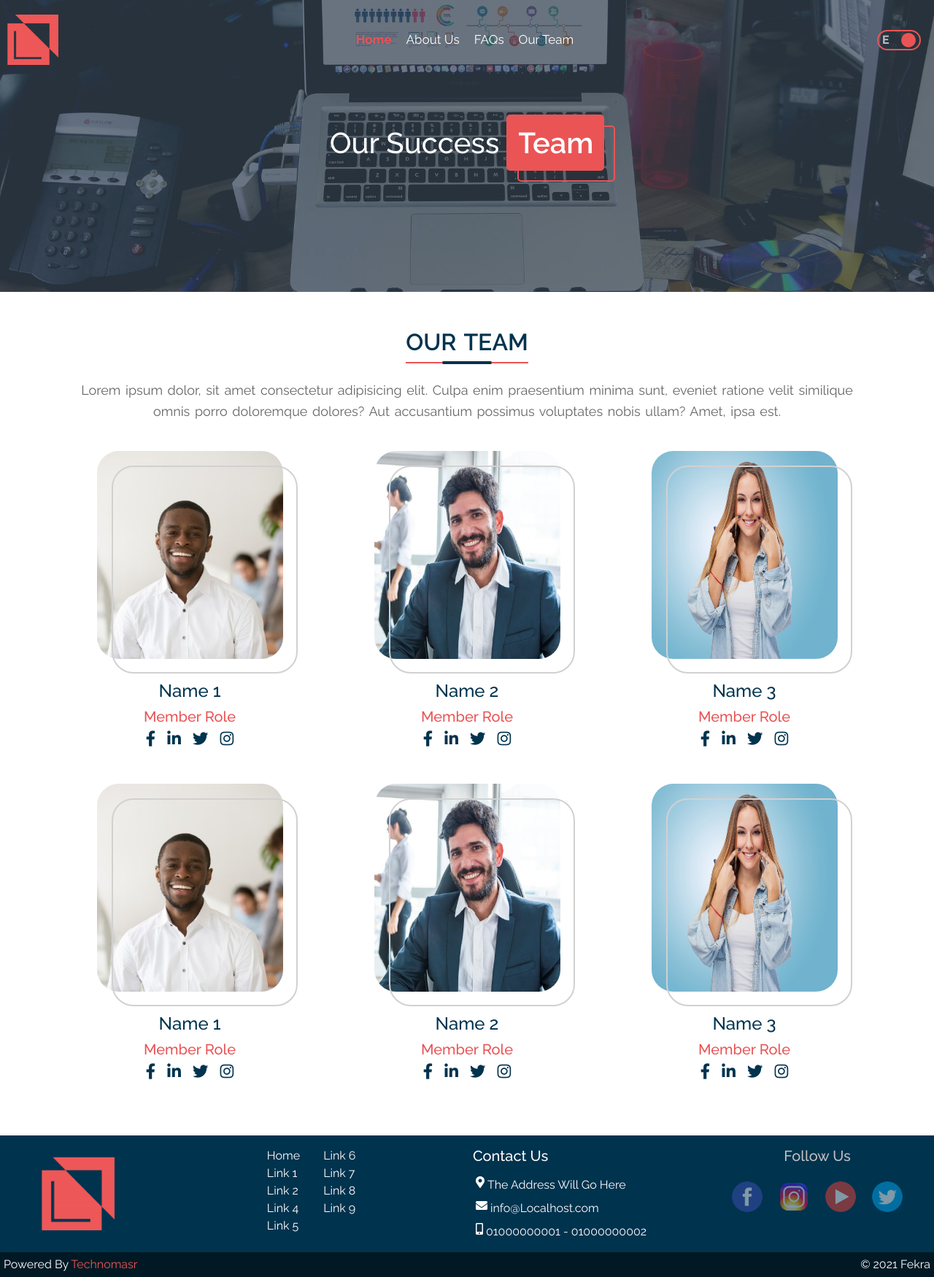
After one commit to mahmoudsiliman75/fekra_template, a PHP site: page /Team.php in a window 1280 px wide. The commit adds this page. Shown: the whole page at 73% size. Run offline with PHP 8.4, Linux system fonts and the light colour scheme; some libraries are stand-ins or nearby versions.

Commit message:
finish all teaam page

```diff
--- a/Faqs.php
+++ b/Faqs.php
@@ -27,7 +27,7 @@
     </div>
 
     <div class="row justify-content-center">
-      <div class="col-10 col-md-6 my-3">
+      <div class="col-12 col-md-6 my-3">
         <div class="video_wraper">
           <iframe src="https://www.youtube.com/embed/xZPafUhm68s" title="YouTube video player" frameborder="0" allow="accelerometer; autoplay; clipboard-write; encrypted-media; gyroscope; picture-in-picture" allowfullscreen></iframe>
         </div>
--- /dev/null
+++ b/Team.php
@@ -0,0 +1,294 @@
+<!-- START:: INCLUDING THE HEADER -->
+<?php include('layouts/TheHeader.php')?>
+<!-- END:: INCLUDING THE HEADER -->
+
+<!-- START:: HEDAER IMAGE SECTION -->
+<div class="header_img_wraper" style="background: url('assets/media/pic5.jpeg');">
+  <div class="overlay">
+    <div class="intro_text_wraper">
+      <h1> Our Success <span> Team </span> </h1>
+    </div>
+  </div>
+</div>
+<!-- END:: HEDAER IMAGE SECTION -->
+
+<!-- START:: ALL TEAM SECTION -->
+<div class="all_team_sec">
+  <div class="container">
+    <div class="header_wraper">
+      <h2> Our Team </h2>
+    </div>
+
+    <div class="sec_desc_wraper">
+      Lorem ipsum dolor, sit amet consectetur adipisicing elit.
+      Culpa enim praesentium minima sunt, eveniet ratione velit
+      similique omnis porro doloremque dolores? Aut accusantium
+      possimus voluptates nobis ullam? Amet, ipsa est.
+    </div>
+
+    <div class="row justify-content-center justify-content-md-between">
+      <div class="col-10 col-md-4 my-4">
+        <div class="member_card_wraper">
+          <a href="MemberProfile.php">
+            <div class="image_wraper">
+              <img src="assets/media/team/member1.jpg" alt="">
+            </div>
+          </a>
+
+          <div class="card_body">
+            <div class="info">
+              <h4> Name 1 </h4>
+              <h5> Member Role </h5>
+            </div>
+
+            <ul class="social_links">
+              <li>
+                <a href="#" target="_blank">
+                  <i class="fab fa-facebook-f fa-lg"></i>
+                </a>
+              </li>
+
+              <li>
+                <a href="#" target="_blank">
+                  <i class="fab fa-linkedin-in fa-lg"></i>
+                </a>
+              </li>
+
+              <li>
+                <a href="#" target="_blank">
+                  <i class="fab fa-twitter fa-lg"></i>
+                </a>
+              </li>
+
+              <li>
+                <a href="#" target="_blank">
+                  <i class="fab fa-instagram fa-lg"></i>
+                </a>
+              </li>
+            </ul>
+          </div>
+        </div>
+      </div>
+
+      <div class="col-10 col-md-4 my-4">
+        <div class="member_card_wraper">
+          <a href="MemberProfile.php">
+            <div class="image_wraper">
+              <img src="assets/media/team/member2.jpg" alt="">
+            </div>
+          </a>
+
+          <div class="card_body">
+            <div class="info">
+              <h4> Name 2 </h4>
+              <h5> Member Role </h5>
+            </div>
+
+            <ul class="social_links">
+              <li>
+                <a href="#" target="_blank">
+                  <i class="fab fa-facebook-f fa-lg"></i>
+                </a>
+              </li>
+
+              <li>
+                <a href="#" target="_blank">
+                  <i class="fab fa-linkedin-in fa-lg"></i>
+                </a>
+              </li>
+
+              <li>
+                <a href="#" target="_blank">
+                  <i class="fab fa-twitter fa-lg"></i>
+                </a>
+              </li>
+
+              <li>
+                <a href="#" target="_blank">
+                  <i class="fab fa-instagram fa-lg"></i>
+                </a>
+              </li>
+            </ul>
+          </div>
+        </div>
+      </div>
+
+      <div class="col-10 col-md-4 my-4">
+        <div class="member_card_wraper">
+          <a href="MemberProfile.php">
+            <div class="image_wraper">
+              <img src="assets/media/team/member3.jpg" alt="">
+            </div>
+          </a>
+
+          <div class="card_body">
+            <div class="info">
+              <h4> Name 3 </h4>
+              <h5> Member Role </h5>
+            </div>
+
+            <ul class="social_links">
+              <li>
+                <a href="#" target="_blank">
+                  <i class="fab fa-facebook-f fa-lg"></i>
+                </a>
+              </li>
+
+              <li>
+                <a href="#" target="_blank">
+                  <i class="fab fa-linkedin-in fa-lg"></i>
+                </a>
+              </li>
+
+              <li>
+                <a href="#" target="_blank">
+                  <i class="fab fa-twitter fa-lg"></i>
+                </a>
+              </li>
+
+              <li>
+                <a href="#" target="_blank">
+                  <i class="fab fa-instagram fa-lg"></i>
+                </a>
+              </li>
+            </ul>
+          </div>
+        </div>
+      </div>
+
+      <div class="col-10 col-md-4 my-4">
+        <div class="member_card_wraper">
+          <a href="MemberProfile.php">
+            <div class="image_wraper">
+              <img src="assets/media/team/member1.jpg" alt="">
+            </div>
+          </a>
+
+          <div class="card_body">
+            <div class="info">
+              <h4> Name 1 </h4>
+              <h5> Member Role </h5>
+            </div>
+
+            <ul class="social_links">
+              <li>
+                <a href="#" target="_blank">
+                  <i class="fab fa-facebook-f fa-lg"></i>
+                </a>
+              </li>
+
+              <li>
+                <a href="#" target="_blank">
+                  <i class="fab fa-linkedin-in fa-lg"></i>
+                </a>
+              </li>
+
+              <li>
+                <a href="#" target="_blank">
+                  <i class="fab fa-twitter fa-lg"></i>
+                </a>
+              </li>
+
+              <li>
+                <a href="#" target="_blank">
+                  <i class="fab fa-instagram fa-lg"></i>
+                </a>
+              </li>
+            </ul>
+          </div>
+        </div>
+      </div>
+
+      <div class="col-10 col-md-4 my-4">
+        <div class="member_card_wraper">
+          <a href="MemberProfile.php">
+            <div class="image_wraper">
+              <img src="assets/media/team/member2.jpg" alt="">
+            </div>
+          </a>
+
+          <div class="card_body">
+            <div class="info">
+              <h4> Name 2 </h4>
+              <h5> Member Role </h5>
+            </div>
+
+            <ul class="social_links">
+              <li>
+                <a href="#" target="_blank">
+                  <i class="fab fa-facebook-f fa-lg"></i>
+                </a>
+              </li>
+
+              <li>
+                <a href="#" target="_blank">
+                  <i class="fab fa-linkedin-in fa-lg"></i>
+                </a>
+              </li>
+
+              <li>
+                <a href="#" target="_blank">
+                  <i class="fab fa-twitter fa-lg"></i>
+                </a>
+              </li>
+
+              <li>
+                <a href="#" target="_blank">
+                  <i class="fab fa-instagram fa-lg"></i>
+                </a>
+              </li>
+            </ul>
+          </div>
+        </div>
+      </div>
+
+      <div class="col-10 col-md-4 my-4">
+        <div class="member_card_wraper">
+          <a href="MemberProfile.php">
+            <div class="image_wraper">
+              <img src="assets/media/team/member3.jpg" alt="">
+            </div>
+          </a>
+
+          <div class="card_body">
+            <div class="info">
+              <h4> Name 3 </h4>
+              <h5> Member Role </h5>
+            </div>
+
+            <ul class="social_links">
+              <li>
+                <a href="#" target="_blank">
+                  <i class="fab fa-facebook-f fa-lg"></i>
+                </a>
+              </li>
+
+              <li>
+                <a href="#" target="_blank">
+                  <i class="fab fa-linkedin-in fa-lg"></i>
+                </a>
+              </li>
+
+              <li>
+                <a href="#" target="_blank">
+                  <i class="fab fa-twitter fa-lg"></i>
+                </a>
+              </li>
+
+              <li>
+                <a href="#" target="_blank">
+                  <i class="fab fa-instagram fa-lg"></i>
+                </a>
+              </li>
+            </ul>
+          </div>
+        </div>
+      </div>
+    </div>
+  </div>
+</div>
+<!-- END:: ALL TEAM SECTION -->
+
+<!-- START:: INCLUDING THE FOOTER -->
+<?php include('layouts/TheFooter.php')?>
+<!-- END:: INCLUDING THE FOOTER -->
--- a/assets/css/style.css
+++ b/assets/css/style.css
@@ -27,7 +27,8 @@ body::-webkit-scrollbar-thumb {
   position: relative;
   min-height: 400px;
   max-height: 400px;
-  background-size: cover !important;
+  background-size: 100% !important;
+  background-position: center !important;
   background-repeat: no-repeat !important;
 }
 
@@ -1130,6 +1094,165 @@ nav .menu_btn svg {
   background-color: #00334e;
 }
 
+.all_team_sec {
+  padding: 50px 0;
+}
+
+.all_team_sec .header_wraper {
+  display: -webkit-box;
+  display: -ms-flexbox;
+  display: flex;
+  -webkit-box-align: center;
+      -ms-flex-align: center;
+          align-items: center;
+  -webkit-box-pack: center;
+      -ms-flex-pack: center;
+          justify-content: center;
+}
+
+.all_team_sec .header_wraper h2 {
+  color: #00334e;
+  font-weight: 600;
+  text-transform: uppercase;
+  word-spacing: 3px;
+  position: relative;
+  padding-bottom: 10px;
+}
+
+.all_team_sec .header_wraper h2::before {
+  content: '';
+  display: block;
+  position: absolute;
+  bottom: 0;
+  left: 0;
+  width: 100%;
+  height: 2px;
+  background-color: #ea5455;
+}
+
+.all_team_sec .header_wraper h2::after {
+  content: '';
+  display: block;
+  position: absolute;
+  bottom: -1px;
+  left: 50%;
+  -webkit-transform: translateX(-50%);
+          transform: translateX(-50%);
+  width: 40%;
+  height: 4px;
+  background-color: #00334e;
+}
+
+.all_team_sec .sec_desc_wraper {
+  word-break: break-word;
+  word-spacing: 2px;
+  font-size: 18px;
+  color: #666;
+  line-height: 1.6;
+  text-align: center;
+  margin-block: 15px;
+}
+
+.all_team_sec .member_card_wraper {
+  display: -webkit-box;
+  display: -ms-flexbox;
+  display: flex;
+  -webkit-box-align: center;
+      -ms-flex-align: center;
+          align-items: center;
+  -webkit-box-pack: center;
+      -ms-flex-pack: center;
+          justify-content: center;
+  -webkit-box-orient: vertical;
+  -webkit-box-direction: normal;
+      -ms-flex-direction: column;
+          flex-direction: column;
+}
+
+.all_team_sec .member_card_wraper .image_wraper {
+  position: relative;
+  min-width: 255px;
+  max-width: 255px;
+  min-height: 285px;
+  max-height: 285px;
+}
+
+.all_team_sec .member_card_wraper .image_wraper::before {
+  content: '';
+  display: block;
+  position: absolute;
+  right: -20px;
+  bottom: -20px;
+  width: 100%;
+  height: 100%;
+  border: 2px solid #d1d1d1;
+  border-radius: 30px;
+  -webkit-transition: all 0.4s ease-in-out;
+  transition: all 0.4s ease-in-out;
+}
+
+.all_team_sec .member_card_wraper .image_wraper:hover::before, .all_team_sec .member_card_wraper .image_wraper:hover img {
+  -webkit-transform: scale(1.05);
+          transform: scale(1.05);
+}
+
+.all_team_sec .member_card_wraper .image_wraper:hover::before {
+  right: -10px;
+  bottom: -10px;
+}
+
+.all_team_sec .member_card_wraper .image_wraper:hover img {
+  position: absolute;
+}
+
+.all_team_sec .member_card_wraper .image_wraper img {
+  min-width: 255px;
+  max-width: 255px;
+  min-height: 285px;
+  max-height: 285px;
+  border-radius: 30px;
+  -webkit-transition: all 0.4s ease-in-out;
+  transition: all 0.4s ease-in-out;
+}
+
+.all_team_sec .member_card_wraper .card_body {
+  text-align: center;
+}
+
+.all_team_sec .member_card_wraper .card_body .info {
+  margin-top: 30px;
+}
+
+.all_team_sec .member_card_wraper .card_body .info h4 {
+  color: #00334e;
+}
+
+.all_team_sec .member_card_wraper .card_body .info h5 {
+  color: #ea5455;
+}
+
+.all_team_sec .member_card_wraper .card_body .social_links {
+  list-style: none;
+  padding: 0;
+  margin: 0;
+}
+
+.all_team_sec .member_card_wraper .card_body .social_links li {
+  display: inline-block;
+  margin-inline: 6px;
+}
+
+.all_team_sec .member_card_wraper .card_body .social_links li a {
+  color: #00334e;
+  text-decoration: none;
+  -webkit-transition: all 0.4s ease-in-out;
+  transition: all 0.4s ease-in-out;
+}
+
+.all_team_sec .member_card_wraper .card_body .social_links li a:hover {
+  color: #ea5455;
+}
+
 .products_sec {
   padding: 50px 0;
 }
--- a/assets/css/style.scss
+++ b/assets/css/style.scss
@@ -35,7 +35,8 @@ body {
   position: relative;
   min-height: 400px;
   max-height: 400px;
-  background-size: cover !important;
+  background-size: 100% !important;
+  background-position: center !important;
   background-repeat: no-repeat !important;
 
   .overlay {
@@ -80,18 +81,6 @@ body {
         h1 {
           font-size: 2rem;
         }
-      }
-      h5 {
-        width: 80%;
-        margin-top: 45px;
-      }
-    }
-
-    .btn_wraber {
-      @include flexCenterAlignment();
-
-      a {
-        @include secondaryBtnStyle();
       }
     }
   }
@@ -708,6 +697,103 @@ nav {
 }
 // END:: TEAM MEMBERS SECTION STYLES
 
+// START:: ALL TEAM SECTION STYLES
+.all_team_sec {
+  padding: $paddingAmount 0;
+  .header_wraper {
+    @include flexCenterAlignment();
+    h2 {
+      @include mainHeaderStyle();
+    }
+  }
+
+  .sec_desc_wraper {
+    @include textWraper();
+    text-align: center;
+    margin-block: 15px;
+  }
+
+  .member_card_wraper {
+    @include flexCenterAlignment();
+    flex-direction: column;
+    .image_wraper {
+      position: relative;
+      min-width: 255px;
+      max-width: 255px;
+      min-height: 285px;
+      max-height: 285px;
+      &::before {
+        content: '';
+        display: block;
+        position: absolute;
+        right: -20px;
+        bottom: -20px;
+        width: 100%;
+        height: 100%;
+        border: 2px solid rgb(209, 209, 209);
+        @include borderRadius($largeBorderRadiusAmount);
+        @include transitioning();
+      }
+
+      &:hover {
+        &::before, img {
+          transform: scale(1.05);
+        }
+
+        &::before {
+          right: -10px;
+          bottom: -10px;
+        }
+
+        img {
+          position: absolute;
+        }
+      }
+
+      img {
+        min-width: 255px;
+        max-width: 255px;
+        min-height: 285px;
+        max-height: 285px;
+        @include borderRadius($largeBorderRadiusAmount);
+        @include transitioning();
+      }
+    }
+
+    .card_body {
+      text-align: center;
+      .info {
+        margin-top: 30px;
+        h4 {
+          color: $corpColor1;
+        }
+        h5 {
+          color: $corpColor2;
+        }
+      }
+
+      .social_links {
+        list-style: none;
+        padding: 0;
+        margin: 0;
+        li {
+          display: inline-block;
+          margin-inline: 6px;
+          a {
+            color: $corpColor1;
+            text-decoration: none;
+            @include transitioning();
+            &:hover {
+              color: $corpColor2;
+            }
+          }
+        }
+      }
+    }
+  }
+}
+// END:: ALL TEAM SECTION STYLES
+
 // START:: PRODUCTS SECTION STYLES
 .products_sec {
   padding: $paddingAmount 0;
--- a/layouts/TheHeader.php
+++ b/layouts/TheHeader.php
@@ -72,6 +72,9 @@
         <a href="Faqs.php"> FAQs </a>
       </li>
 
+      <li>
+        <a href="Team.php"> Our Team </a>
+      </li>
     </ul>
   </div>
   <!-- START:: NAV LINKS -->
```
Also changed, not shown: other parts of assets/css/style.css (+0 -37 lines), index.php (+11 -11 lines), 1 other file.
